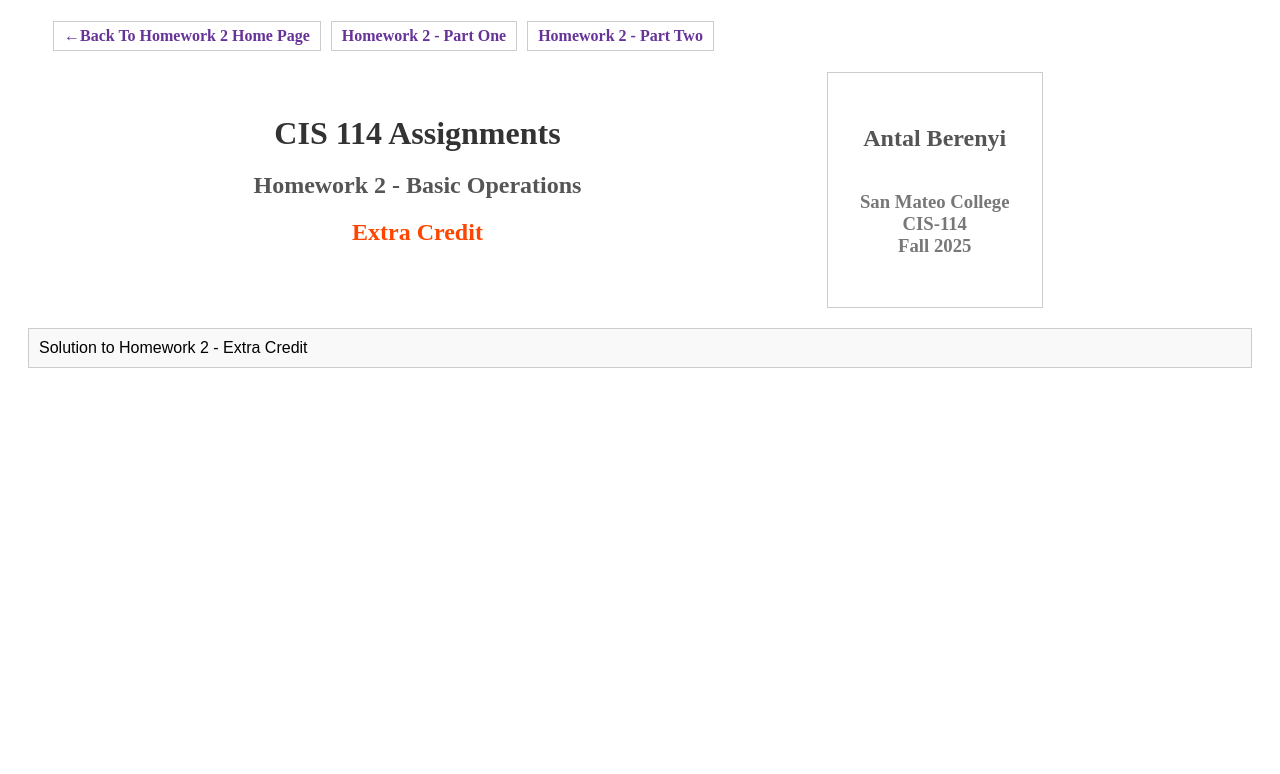
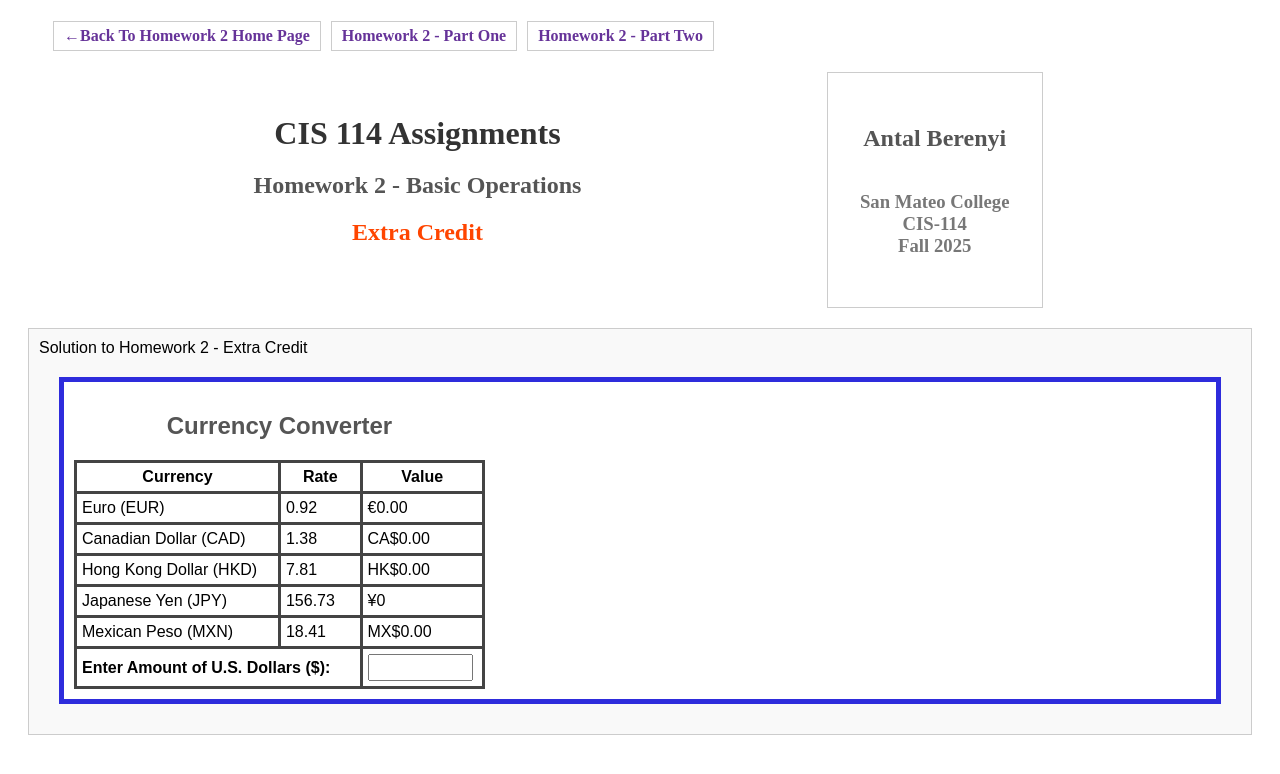
Before and after one commit to berenyia1/berenyia1.github.io, a website built with Vite: page Homework2-Extra.html in a window 1280 px wide. Built offline with nearby package versions, Linux system fonts and the light colour scheme; a web font is replaced by a local one.

Commit message:
Added extra credit

```diff
--- a/Homework2-Extra.html
+++ b/Homework2-Extra.html
@@ -8,10 +8,14 @@
     <meta name="author" content="Antal Berenyi">
     <meta name="viewport" content="width=device-width, initial-scale=1.0">
     <title>Homework 2</title>
+    <link href="https://fonts.googleapis.com/css?family=Schoolbell&v1" rel="stylesheet">
+
+
     <link rel="stylesheet" href="css/cis114.css">
-    <script src="js/cis114.js" defer></script>
+    <link rel="stylesheet" href="css/homework2-currency.css">
+    <script src="js/homework2-currency.js" defer></script>
 
-    <link href="https://fonts.googleapis.com/css?family=Schoolbell&v1" rel="stylesheet">
+
 
 </head>
 <body>
@@ -46,7 +50,58 @@
 
     <main>
         Solution to Homework 2 - Extra Credit
+        <div class="homework-solution">
 
+            <div id="homework2-Extra">
+
+
+                <table class="currency-exchange-table" >
+                    <caption><h2>Currency Converter</h2>  </caption>
+                    <tbody>
+
+                        <tr>
+                            <th style="width: 50%;" >Currency</th>
+                            <th style="width: 20%;" >Rate</th>
+                            <th style="width: 30%;" >Value</th>
+                        </tr>
+                        <tr>
+                            <td>Euro (EUR) </td>
+                            <td id="EURrate">0.92</td>
+                            <td id="EURvalue"></td>
+                        </tr>
+                        <tr>
+                            <td>Canadian Dollar (CAD)</td>
+                            <td id="CADrate">1.38</td>
+                            <td id="CADvalue"></td>
+                        </tr>
+                        <tr>
+                            <td>Hong Kong Dollar (HKD)</td>
+                            <td id="HKDrate">7.81</td>
+                            <td id="HKDvalue"></td>
+                        </tr>
+                        <tr>
+                            <td>Japanese Yen (JPY)</td>
+                            <td id="JPYrate">156.73</td>
+                            <td id="JPYvalue"></td>
+                        </tr>
+                        <tr>
+                            <td>Mexican Peso (MXN)</td>
+                            <td id="MXNrate">18.41</td>
+                            <td id="MXNvalue"></td>
+                        </tr>
+                        <tr>
+                            <td id="UDSamt" colspan="2"><strong>Enter Amount of U.S. Dollars (&#x0024;):</strong></td>
+                            <td >
+                                <input type="number" id="inputUSD" required style=" width: 6em;" min="0" oninput="amountChanged(event);"/>
+                            </td>
+                        </tr>
+                    </tbody>
+                </table>
+
+
+            </div>
+
+        </div>
     </main>
 
 
--- /dev/null
+++ b/css/homework2-currency.css
@@ -0,0 +1,27 @@
+.currency-exchange-table {
+    border-collapse: collapse;
+}
+
+.currency-exchange-table th {
+    padding: 5px;
+    border: 3px solid #444;
+    text-align: center;
+}
+
+.currency-exchange-table td {
+    padding: 5px;
+    border: 3px solid #444;
+    text-align: left;
+    font: 100% Arial, sans-serif;
+}
+
+input {
+    width: 100%;
+    box-sizing: border-box;
+    font-size: 1.1em; /* Increases font size on focus */
+}
+
+input:focus {
+    background-color: yellow; /* Sets the background color to yellow on focus */
+    border: 3px red solid; /* Sets the border color to blue on focus */
+}
--- /dev/null
+++ b/js/homework2-currency.js
@@ -0,0 +1,63 @@
+
+const EURrate = 0.92;
+const CADrate = 1.38;
+const HKDrate = 7.81;
+const JPYrate = 156.73;
+const MXNrate = 18.41;
+
+
+function formatCurrency(amount, currencyCode) {
+    const formatter = new Intl.NumberFormat('en-US', {
+        style: 'currency',
+        currency: currencyCode,
+    });
+    return formatter.format(amount);
+}
+
+function convertCurrency(amount, currencyCode) {
+    let convertedValue = amount;
+    switch (currencyCode) {
+        case 'EUR':
+            convertedValue *= EURrate;
+            break;
+        case 'CAD':
+            convertedValue *= CADrate;
+            break;
+        case 'HKD':
+            convertedValue *= HKDrate;
+            break;
+        case 'JPY':
+            convertedValue *= JPYrate;
+            break;
+        case 'MXN':
+            convertedValue *= MXNrate;
+            break;
+        default:
+            throw new Error('Unsupported currency code: ' + currencyCode);
+    }
+
+    return formatCurrency(convertedValue, currencyCode);
+}
+
+
+
+function updateExchange(inputUSD) {
+
+    document.getElementById("EURvalue").innerText = convertCurrency(inputUSD, 'EUR');
+    document.getElementById("CADvalue").innerText = convertCurrency(inputUSD, 'CAD');
+    document.getElementById("HKDvalue").innerText = convertCurrency(inputUSD, 'HKD');
+    document.getElementById("JPYvalue").innerText = convertCurrency(inputUSD, 'JPY');
+    document.getElementById("MXNvalue").innerText = convertCurrency(inputUSD, 'MXN');
+}
+
+
+function amountChanged(event) {
+   // event.preventDefault(); // Prevents the form from submitting and reloading the page
+
+    const USDamount = Number(document.getElementById("inputUSD").value);
+
+    updateExchange(USDamount);
+
+}
+
+amountChanged();
```
